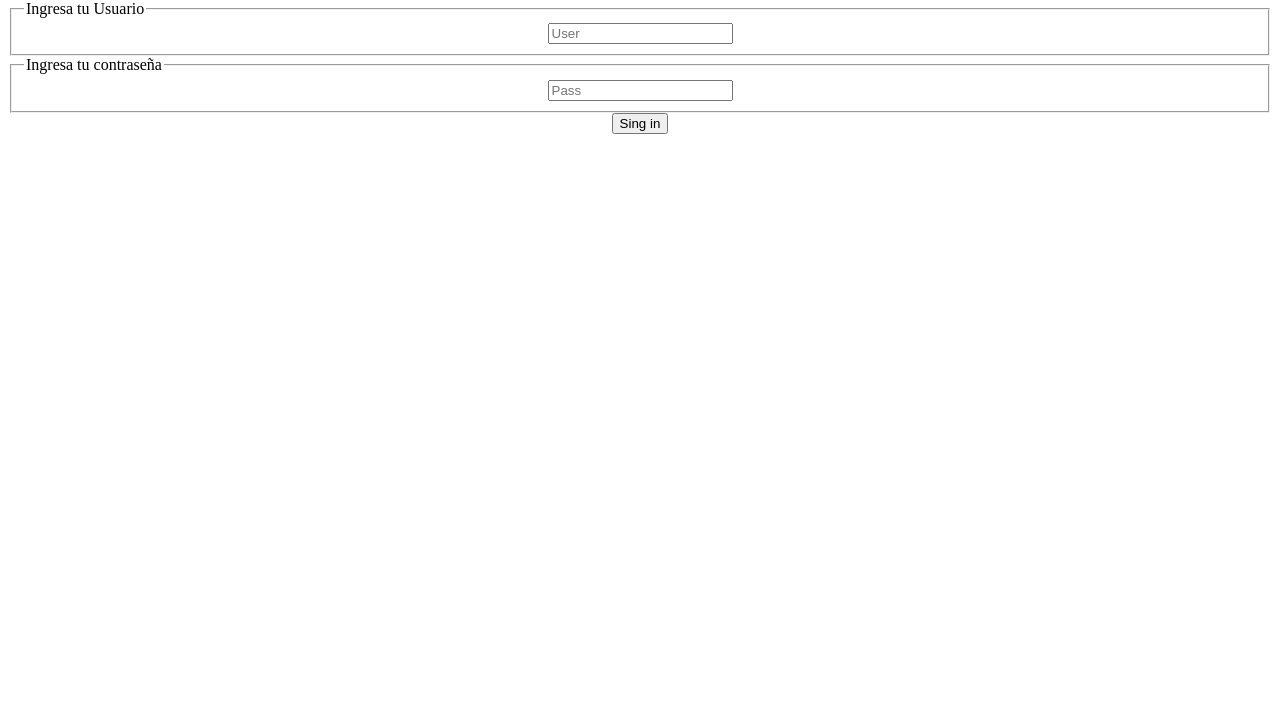
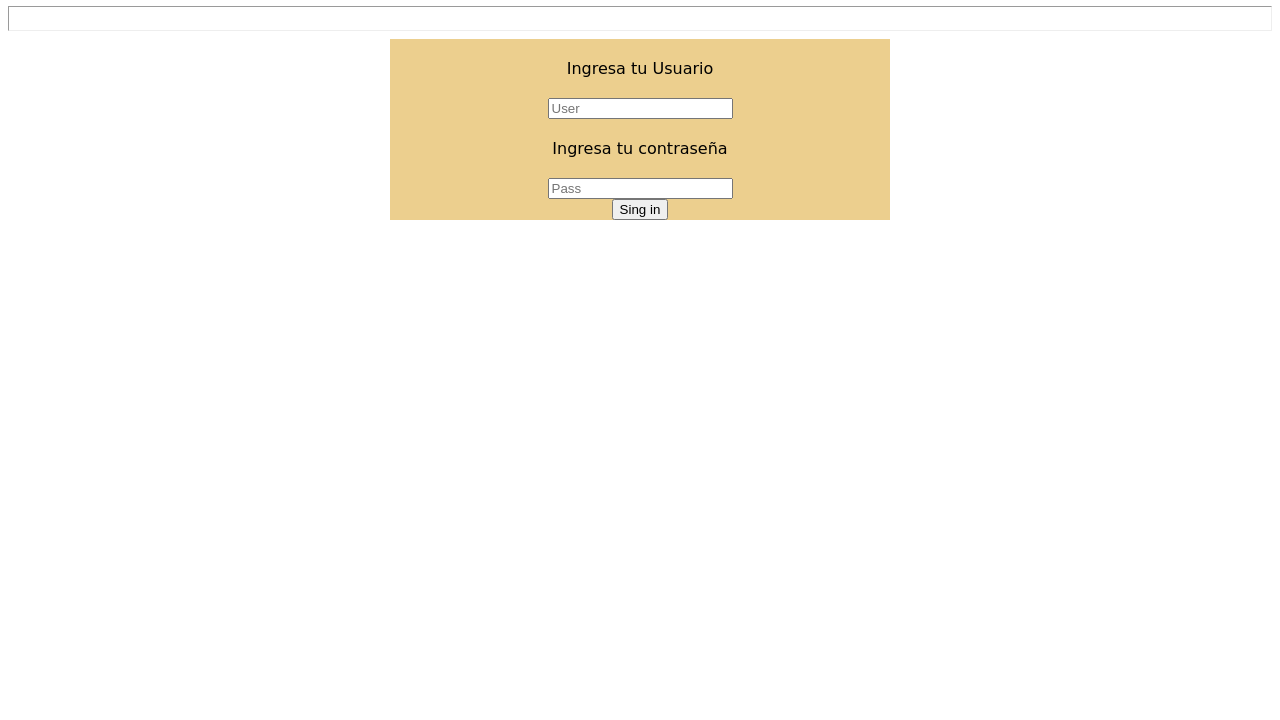
Before and after one commit to AndresGomezT1/Bank, a plain HTML site: page Front/login.html in a window 1280 px wide. Shown: the part 80-800 px from the top of the page. Drawn offline with Linux system fonts and the light colour scheme.

Commit message:
Creacion del css del login

```diff
--- a/Front/login.html
+++ b/Front/login.html
@@ -1,28 +1,28 @@
 <!DOCTYPE html>
 <html lang="en">
 <head>
+    <link href="visual.css" rel="stylesheet"/>
     <meta charset="UTF-8">
     <meta name="viewport" content="width=device-width, initial-scale=1.0">
     <title>Login</title>
     <center><h1>Login</h1></center>
+    <hr>
 </head>
 <body>
+    <div class="menu_login">
     <center>
     <section>
-        <fieldset>
-            <legend>Ingresa tu Usuario</legend>
+            <legend class="campoUser">Ingresa tu Usuario</legend>
         <input type="text" name="User" placeholder="User" id="Usuariotxt" required>
-        </fieldset>
     </section>
     <section>
-        <fieldset>
-            <legend>Ingresa tu contraseña</legend>
+            <legend class="campoPassword">Ingresa tu contraseña</legend>
         <input type="password" name="Password" placeholder="Pass" id="Passwordtxt" required>
-        </fieldset>
     </section>
     <section>
          <button>Sing in</button>
     </section>
     </center>
+    </div>
 </body>
 </html>
--- a/Front/visual.css
+++ b/Front/visual.css
@@ -0,0 +1,24 @@
+body{
+    background-color: rgb(255, 255, 255);
+}
+.menu_login{
+    max-width: 500px;
+    background-color: rgb(236, 207, 142);
+    margin-left: auto;
+    margin-right: auto;
+}
+.campoUser{
+ padding: 20px;
+ font-family: cursive;
+ width: 80%;
+}
+.campoPassword{
+    padding: 20px;
+    font-family: cursive;
+}
+hr{
+    height: 23px;
+}
+h1{
+    font-family: Cambria, Cochin, Georgia, Times, 'Times New Roman', serif;
+}
```
